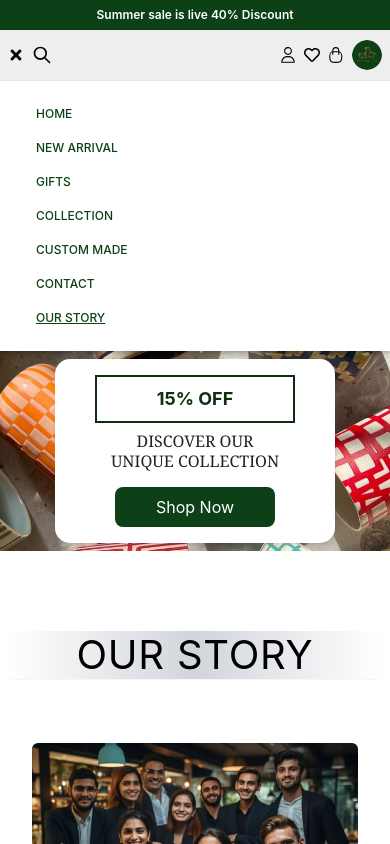
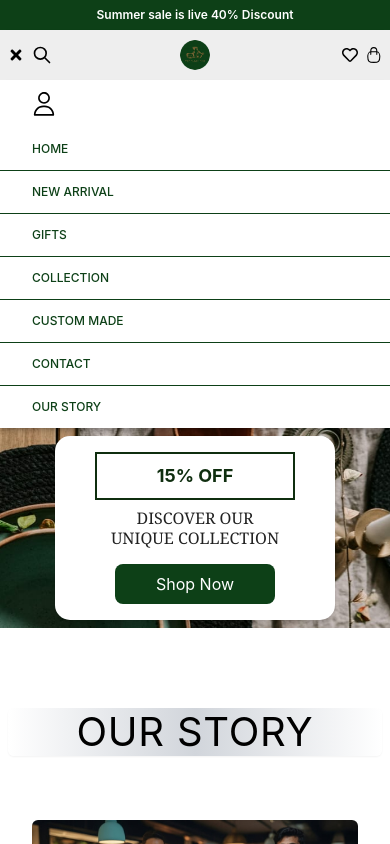
Before and after one commit to pinnateai-2025/The-Table-Gem-frontend-, a React (Create React App) app: page /ourstory in a window 390 px wide. Both pictures are taken after a click on the button 16 px from the left and 55 px from the top of the page. Shown: the top 844 px of the page. Built offline with nearby package versions, Linux system fonts and the light colour scheme.

Commit message:
Updated Mobile Navbar

```diff
--- a/src/components/Navbar.js
+++ b/src/components/Navbar.js
@@ -69,7 +69,7 @@ const Navbar = () => {
             </div>
 
             {/* Mobile/Tablet Navbar (≤1024px) */}
-            <div className="xl:hidden flex justify-between items-center px-4 h-[60px] max-[426px]:h-[50px] max-[426px]:px-2">
+            <div className="xl:hidden flex justify-between items-center px-4 h-[60px] max-[426px]:h-[50px] max-[426px]:px-2 relative">
                 {/* Left: Menu & Search */}
                 <div className="flex items-center space-x-4 max-[426px]:space-x-2">
                     <button onClick={() => setMenuOpen(!menuOpen)}>
@@ -92,15 +92,19 @@ const Navbar = () => {
                     </button>
                 </div>
 
-                {/* Right: Icons + Logo */}
+                {/* Center: Logo */}
+                <div className="absolute left-1/2 transform -translate-x-1/2">
+                    <img
+                        src={logo}
+                        alt="Logo"
+                        className="w-[50px] h-[50px] rounded-full object-cover max-[426px]:w-[30px] max-[426px]:h-[30px]"
+                    />
+                </div>
+
+                {/* Right: Icons */}
                 <div className="flex items-center space-x-4 max-[426px]:space-x-2">
-                    {/* Icons */}
-                    <img src={profile} alt="Profile" className="w-6 h-6 cursor-pointer max-[426px]:w-4 max-[426px]:h-4" />
                     <FaRegHeart size={22} className="hover:text-[#0D4017] w-6 h-6 max-[426px]:w-4 max-[426px]:h-4" />
                     <img src={cartIcon} alt="Cart" className="w-6 h-6 cursor-pointer max-[426px]:w-4 max-[426px]:h-4" />
-
-                    {/* Logo */}
-                    <img src={logo} alt="Logo" className="w-[50px] h-[50px] rounded-full object-cover max-[426px]:w-[30px] max-[426px]:h-[30px]" />
                 </div>
             </div>
 
@@ -118,16 +122,27 @@ const Navbar = () => {
 
             {/* Mobile Menu */}
             {menuOpen && (
-                <div className="lg:hidden bg-white px-6 py-4 shadow-md border-t z-40">
-                    {navLinks.map((link) => {
+                <div className="xl:hidden bg-white shadow-md z-40">
+
+                    {/* Profile Image at top (shifted right, no border below) */}
+                    <div className="py-3">
+                        <img
+                            src={profile}
+                            alt="Profile"
+                            className="w-6 h-6 ml-8 cursor-pointer max-[426px]:w-6 max-[426px]:h-6"
+                        />
+                    </div>
+
+                    {/* Navigation Links with dividers (no border on last one) */}
+                    {navLinks.map((link, index) => {
                         const isActive = location.pathname === link.path;
                         return (
                             <Link
                                 key={link.path}
                                 to={link.path}
                                 onClick={() => setMenuOpen(false)}
-                                className={`block py-2 px-3 rounded font-medium max-[426px]:text-[12px] ${isActive ? 'underline text-[#0D4017]' : 'text-[#0D4017]'
-                                    }`}
+                                className={`block py-3 pl-8 font-medium max-[426px]:text-[12px] ${isActive ? 'text-[#0D4017]' : 'text-[#0D4017]'
+                                    } ${index !== navLinks.length - 1 ? 'border-b border-[rgba(13,64,23,1)]' : ''}`}
                             >
                                 {link.label}
                             </Link>
```
